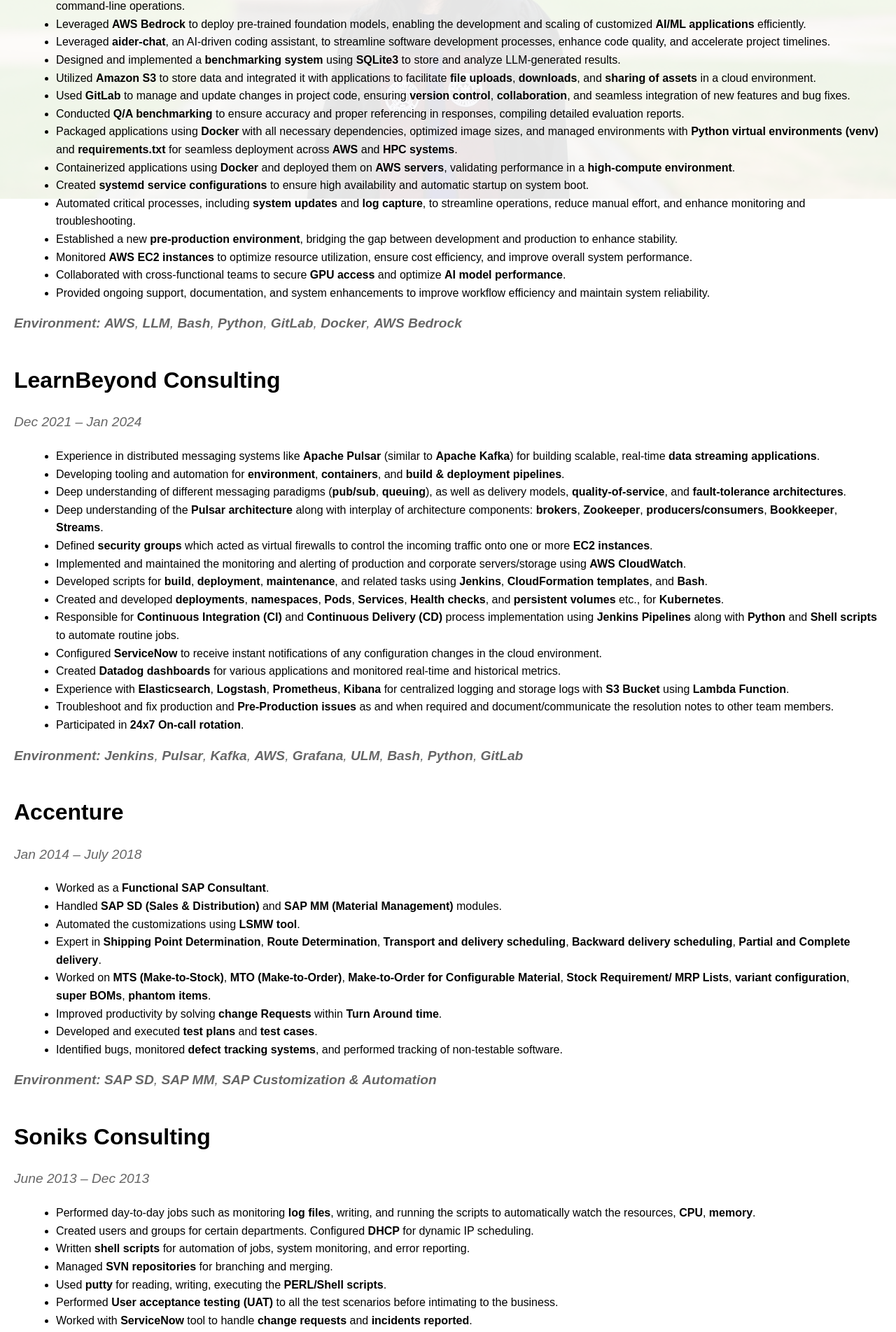
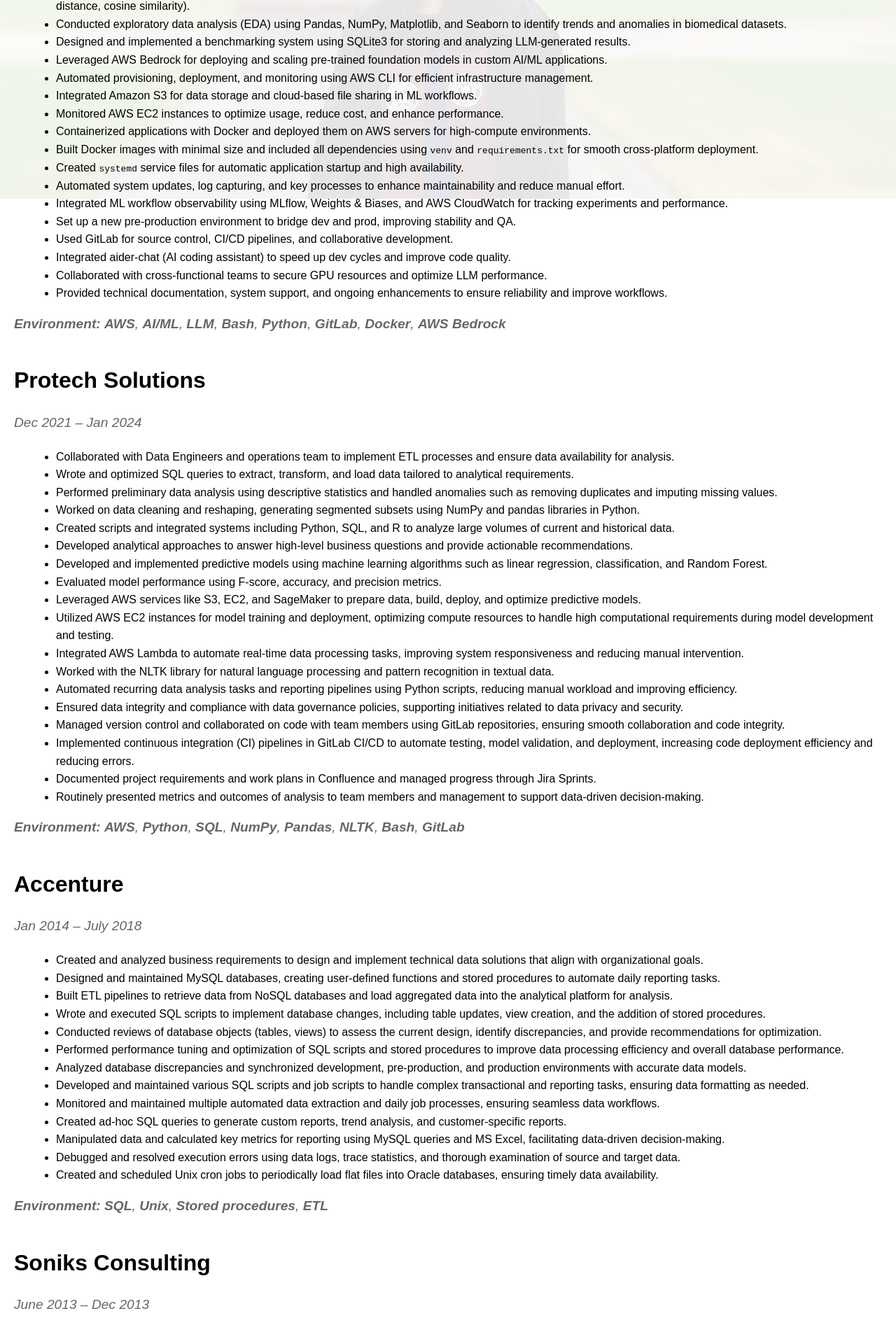
Before and after one commit to spurthib/mobile-portfolio, a Next.js app: page /experience in a window 1280 px wide. Shown: the part 516-2419 px from the top of the page at 70% size. Built offline with nearby package versions, Linux system fonts and the light colour scheme.

Commit message:
updating font

```diff
--- a/app/experience/page.js
+++ b/app/experience/page.js
@@ -17,54 +17,62 @@
         <h2 style={{ fontSize: '2rem', marginBottom: '10px', '@media (max-width: 768px)': { fontSize: '1.5rem' } }}>U.S. Food & Drug Administration (FDA)</h2>
         <p style={{ fontSize: '1.2rem', marginBottom: '20px', fontStyle: 'italic' }}>Jan 2024 – Present</p>
         <ul style={{ listStyleType: 'disc', marginLeft: '20px', '@media (max-width: 768px)': { marginLeft: '10px' } }}>
-          <li>Explored and identified datasets for <strong>large language models (LLMs)</strong>, focusing on <strong>question-answering tasks</strong> for biomedical and scientific research.</li>
-          <li>Performed thorough <strong>data cleaning</strong> and <strong>preprocessing</strong> to prepare datasets for <strong>LLM-based tasks</strong>.</li>
-          <li>Tested various LLM models, including <strong>Llama 3</strong>, <strong>Llama 3.1</strong>, <strong>Llama 3.2</strong>, and <strong>Llama 3.3</strong>, to evaluate their performance in terms of <strong>response quality</strong>, <strong>accuracy</strong>, and <strong>response time</strong>.</li>
-          <li>Developed <strong>Python scripts</strong> for end-to-end processing, including dataset formatting, prompt creation, output generation, and performance comparison using metrics like <strong>Euclidean distance</strong> and <strong>cosine similarity</strong>.</li>
-          <li>Utilized <strong>Nomic Embed</strong> model for calculating embedding vectors to enhance similarity comparisons and improve response accuracy.</li>
-          <li>Configured and managed <strong>AWS CLI</strong> to interact with AWS services, automating tasks such as <strong>resource provisioning</strong>, <strong>deployments</strong>, and <strong>monitoring</strong> through command-line operations.</li>
-          <li>Leveraged <strong>AWS Bedrock</strong> to deploy pre-trained foundation models, enabling the development and scaling of customized <strong>AI/ML applications</strong> efficiently.</li>
-          <li>Leveraged <strong>aider-chat</strong>, an AI-driven coding assistant, to streamline software development processes, enhance code quality, and accelerate project timelines.</li>
-          <li>Designed and implemented a <strong>benchmarking system</strong> using <strong>SQLite3</strong> to store and analyze LLM-generated results.</li>
-          <li>Utilized <strong>Amazon S3</strong> to store data and integrated it with applications to facilitate <strong>file uploads</strong>, <strong>downloads</strong>, and <strong>sharing of assets</strong> in a cloud environment.</li>
-          <li>Used <strong>GitLab</strong> to manage and update changes in project code, ensuring <strong>version control</strong>, <strong>collaboration</strong>, and seamless integration of new features and bug fixes.</li>
-          <li>Conducted <strong>Q/A benchmarking</strong> to ensure accuracy and proper referencing in responses, compiling detailed evaluation reports.</li>
-          <li>Packaged applications using <strong>Docker</strong> with all necessary dependencies, optimized image sizes, and managed environments with <strong>Python virtual environments (venv)</strong> and <strong>requirements.txt</strong> for seamless deployment across <strong>AWS</strong> and <strong>HPC systems</strong>.</li>
-          <li>Containerized applications using <strong>Docker</strong> and deployed them on <strong>AWS servers</strong>, validating performance in a <strong>high-compute environment</strong>.</li>
-          <li>Created <strong>systemd service configurations</strong> to ensure high availability and automatic startup on system boot.</li>
-          <li>Automated critical processes, including <strong>system updates</strong> and <strong>log capture</strong>, to streamline operations, reduce manual effort, and enhance monitoring and troubleshooting.</li>
-          <li>Established a new <strong>pre-production environment</strong>, bridging the gap between development and production to enhance stability.</li>
-          <li>Monitored <strong>AWS EC2 instances</strong> to optimize resource utilization, ensure cost efficiency, and improve overall system performance.</li>
-          <li>Collaborated with cross-functional teams to secure <strong>GPU access</strong> and optimize <strong>AI model performance</strong>.</li>
-          <li>Provided ongoing support, documentation, and system enhancements to improve workflow efficiency and maintain system reliability.</li>
+          <li>Explored and identified datasets for large language models (LLMs), focusing on question-answering tasks in biomedical and scientific research.</li>
+          <li>Tested various LLMs including Llama and Mistral AI, evaluating response quality, accuracy, and latency.</li>
+          <li>Applied advanced statistical techniques to validate model performance and ensure robustness.</li>
+          <li>Developed and fine-tuned custom evaluation pipelines using metrics such as precision, recall, F1-score, BLEU, and ROUGE.</li>
+          <li>Conducted Q/A benchmarking to verify accuracy and citation validity, producing detailed evaluation reports.</li>
+          <li>Utilized Nomic Embed for generating embedding vectors to improve similarity comparisons and LLM response accuracy.</li>
+          <li>Performed comprehensive data cleaning and preprocessing to prepare datasets for LLM tasks.</li>
+          <li>Created Python scripts for end-to-end pipeline automation: dataset formatting, prompt generation, output handling, and metric-based comparisons (Euclidean distance, cosine similarity).</li>
+          <li>Conducted exploratory data analysis (EDA) using Pandas, NumPy, Matplotlib, and Seaborn to identify trends and anomalies in biomedical datasets.</li>
+          <li>Designed and implemented a benchmarking system using SQLite3 for storing and analyzing LLM-generated results.</li>
+          <li>Leveraged AWS Bedrock for deploying and scaling pre-trained foundation models in custom AI/ML applications.</li>
+          <li>Automated provisioning, deployment, and monitoring using AWS CLI for efficient infrastructure management.</li>
+          <li>Integrated Amazon S3 for data storage and cloud-based file sharing in ML workflows.</li>
+          <li>Monitored AWS EC2 instances to optimize usage, reduce cost, and enhance performance.</li>
+          <li>Containerized applications with Docker and deployed them on AWS servers for high-compute environments.</li>
+          <li>Built Docker images with minimal size and included all dependencies using <code>venv</code> and <code>requirements.txt</code> for smooth cross-platform deployment.</li>
+          <li>Created <code>systemd</code> service files for automatic application startup and high availability.</li>
+          <li>Automated system updates, log capturing, and key processes to enhance maintainability and reduce manual effort.</li>
+          <li>Integrated ML workflow observability using MLflow, Weights & Biases, and AWS CloudWatch for tracking experiments and performance.</li>
+          <li>Set up a new pre-production environment to bridge dev and prod, improving stability and QA.</li>
+          <li>Used GitLab for source control, CI/CD pipelines, and collaborative development.</li>
+          <li>Integrated aider-chat (AI coding assistant) to speed up dev cycles and improve code quality.</li>
+          <li>Collaborated with cross-functional teams to secure GPU resources and optimize LLM performance.</li>
+          <li>Provided technical documentation, system support, and ongoing enhancements to ensure reliability and improve workflows.</li>
         </ul>
         <p style={{ fontSize: '1.2rem', marginTop: '10px', fontStyle: 'italic' }}>
-          <strong>Environment:</strong> <strong>AWS</strong>, <strong>LLM</strong>, <strong>Bash</strong>, <strong>Python</strong>, <strong>GitLab</strong>, <strong>Docker</strong>, <strong>AWS Bedrock</strong>
+          <strong>Environment:</strong> <strong>AWS</strong>, <strong>AI/ML</strong>, <strong>LLM</strong>, <strong>Bash</strong>, <strong>Python</strong>, <strong>GitLab</strong>, <strong>Docker</strong>, <strong>AWS Bedrock</strong>
         </p>
       </div>
 
-      {/* LearnBeyond Consulting Section */}
+      {/* Protech Solutions Section */}
       <div style={{ marginBottom: '40px' }}>
-        <h2 style={{ fontSize: '2rem', marginBottom: '10px', '@media (max-width: 768px)': { fontSize: '1.5rem' } }}>LearnBeyond Consulting</h2>
+        <h2 style={{ fontSize: '2rem', marginBottom: '10px', '@media (max-width: 768px)': { fontSize: '1.5rem' } }}>Protech Solutions</h2>
         <p style={{ fontSize: '1.2rem', marginBottom: '20px', fontStyle: 'italic' }}>Dec 2021 – Jan 2024</p>
         <ul style={{ listStyleType: 'disc', marginLeft: '20px', '@media (max-width: 768px)': { marginLeft: '10px' } }}>
-          <li>Experience in distributed messaging systems like <strong>Apache Pulsar</strong> (similar to <strong>Apache Kafka</strong>) for building scalable, real-time <strong>data streaming applications</strong>.</li>
-          <li>Developing tooling and automation for <strong>environment</strong>, <strong>containers</strong>, and <strong>build & deployment pipelines</strong>.</li>
-          <li>Deep understanding of different messaging paradigms (<strong>pub/sub</strong>, <strong>queuing</strong>), as well as delivery models, <strong>quality-of-service</strong>, and <strong>fault-tolerance architectures</strong>.</li>
-          <li>Deep understanding of the <strong>Pulsar architecture</strong> along with interplay of architecture components: <strong>brokers</strong>, <strong>Zookeeper</strong>, <strong>producers/consumers</strong>, <strong>Bookkeeper</strong>, <strong>Streams</strong>.</li>
-          <li>Defined <strong>security groups</strong> which acted as virtual firewalls to control the incoming traffic onto one or more <strong>EC2 instances</strong>.</li>
-          <li>Implemented and maintained the monitoring and alerting of production and corporate servers/storage using <strong>AWS CloudWatch</strong>.</li>
-          <li>Developed scripts for <strong>build</strong>, <strong>deployment</strong>, <strong>maintenance</strong>, and related tasks using <strong>Jenkins</strong>, <strong>CloudFormation templates</strong>, and <strong>Bash</strong>.</li>
-          <li>Created and developed <strong>deployments</strong>, <strong>namespaces</strong>, <strong>Pods</strong>, <strong>Services</strong>, <strong>Health checks</strong>, and <strong>persistent volumes</strong> etc., for <strong>Kubernetes</strong>.</li>
-          <li>Responsible for <strong>Continuous Integration (CI)</strong> and <strong>Continuous Delivery (CD)</strong> process implementation using <strong>Jenkins Pipelines</strong> along with <strong>Python</strong> and <strong>Shell scripts</strong> to automate routine jobs.</li>
-          <li>Configured <strong>ServiceNow</strong> to receive instant notifications of any configuration changes in the cloud environment.</li>
-          <li>Created <strong>Datadog dashboards</strong> for various applications and monitored real-time and historical metrics.</li>
-          <li>Experience with <strong>Elasticsearch</strong>, <strong>Logstash</strong>, <strong>Prometheus</strong>, <strong>Kibana</strong> for centralized logging and storage logs with <strong>S3 Bucket</strong> using <strong>Lambda Function</strong>.</li>
-          <li>Troubleshoot and fix production and <strong>Pre-Production issues</strong> as and when required and document/communicate the resolution notes to other team members.</li>
-          <li>Participated in <strong>24x7 On-call rotation</strong>.</li>
+          <li>Collaborated with Data Engineers and operations team to implement ETL processes and ensure data availability for analysis.</li>
+          <li>Wrote and optimized SQL queries to extract, transform, and load data tailored to analytical requirements.</li>
+          <li>Performed preliminary data analysis using descriptive statistics and handled anomalies such as removing duplicates and imputing missing values.</li>
+          <li>Worked on data cleaning and reshaping, generating segmented subsets using NumPy and pandas libraries in Python.</li>
+          <li>Created scripts and integrated systems including Python, SQL, and R to analyze large volumes of current and historical data.</li>
+          <li>Developed analytical approaches to answer high-level business questions and provide actionable recommendations.</li>
+          <li>Developed and implemented predictive models using machine learning algorithms such as linear regression, classification, and Random Forest.</li>
+          <li>Evaluated model performance using F-score, accuracy, and precision metrics.</li>
+          <li>Leveraged AWS services like S3, EC2, and SageMaker to prepare data, build, deploy, and optimize predictive models.</li>
+          <li>Utilized AWS EC2 instances for model training and deployment, optimizing compute resources to handle high computational requirements during model development and testing.</li>
+          <li>Integrated AWS Lambda to automate real-time data processing tasks, improving system responsiveness and reducing manual intervention.</li>
+          <li>Worked with the NLTK library for natural language processing and pattern recognition in textual data.</li>
+          <li>Automated recurring data analysis tasks and reporting pipelines using Python scripts, reducing manual workload and improving efficiency.</li>
+          <li>Ensured data integrity and compliance with data governance policies, supporting initiatives related to data privacy and security.</li>
+          <li>Managed version control and collaborated on code with team members using GitLab repositories, ensuring smooth collaboration and code integrity.</li>
+          <li>Implemented continuous integration (CI) pipelines in GitLab CI/CD to automate testing, model validation, and deployment, increasing code deployment efficiency and reducing errors.</li>
+          <li>Documented project requirements and work plans in Confluence and managed progress through Jira Sprints.</li>
+          <li>Routinely presented metrics and outcomes of analysis to team members and management to support data-driven decision-making.</li>
         </ul>
         <p style={{ fontSize: '1.2rem', marginTop: '10px', fontStyle: 'italic' }}>
-          <strong>Environment:</strong> <strong>Jenkins</strong>, <strong>Pulsar</strong>, <strong>Kafka</strong>, <strong>AWS</strong>, <strong>Grafana</strong>, <strong>ULM</strong>, <strong>Bash</strong>, <strong>Python</strong>, <strong>GitLab</strong>
+          <strong>Environment:</strong> <strong>AWS</strong>, <strong>Python</strong>, <strong>SQL</strong>, <strong>NumPy</strong>, <strong>Pandas</strong>, <strong>NLTK</strong>, <strong>Bash</strong>, <strong>GitLab</strong>
         </p>
       </div>
 
@@ -73,17 +81,22 @@
         <h2 style={{ fontSize: '2rem', marginBottom: '10px', '@media (max-width: 768px)': { fontSize: '1.5rem' } }}>Accenture</h2>
         <p style={{ fontSize: '1.2rem', marginBottom: '20px', fontStyle: 'italic' }}>Jan 2014 – July 2018</p>
         <ul style={{ listStyleType: 'disc', marginLeft: '20px', '@media (max-width: 768px)': { marginLeft: '10px' } }}>
-          <li>Worked as a <strong>Functional SAP Consultant</strong>.</li>
-          <li>Handled <strong>SAP SD (Sales & Distribution)</strong> and <strong>SAP MM (Material Management)</strong> modules.</li>
-          <li>Automated the customizations using <strong>LSMW tool</strong>.</li>
-          <li>Expert in <strong>Shipping Point Determination</strong>, <strong>Route Determination</strong>, <strong>Transport and delivery scheduling</strong>, <strong>Backward delivery scheduling</strong>, <strong>Partial and Complete delivery</strong>.</li>
-          <li>Worked on <strong>MTS (Make-to-Stock)</strong>, <strong>MTO (Make-to-Order)</strong>, <strong>Make-to-Order for Configurable Material</strong>, <strong>Stock Requirement/ MRP Lists</strong>, <strong>variant configuration</strong>, <strong>super BOMs</strong>, <strong>phantom items</strong>.</li>
-          <li>Improved productivity by solving <strong>change Requests</strong> within <strong>Turn Around time</strong>.</li>
-          <li>Developed and executed <strong>test plans</strong> and <strong>test cases</strong>.</li>
-          <li>Identified bugs, monitored <strong>defect tracking systems</strong>, and performed tracking of non-testable software.</li>
+          <li>Created and analyzed business requirements to design and implement technical data solutions that align with organizational goals.</li>
+          <li>Designed and maintained MySQL databases, creating user-defined functions and stored procedures to automate daily reporting tasks.</li>
+          <li>Built ETL pipelines to retrieve data from NoSQL databases and load aggregated data into the analytical platform for analysis.</li>
+          <li>Wrote and executed SQL scripts to implement database changes, including table updates, view creation, and the addition of stored procedures.</li>
+          <li>Conducted reviews of database objects (tables, views) to assess the current design, identify discrepancies, and provide recommendations for optimization.</li>
+          <li>Performed performance tuning and optimization of SQL scripts and stored procedures to improve data processing efficiency and overall database performance.</li>
+          <li>Analyzed database discrepancies and synchronized development, pre-production, and production environments with accurate data models.</li>
+          <li>Developed and maintained various SQL scripts and job scripts to handle complex transactional and reporting tasks, ensuring data formatting as needed.</li>
+          <li>Monitored and maintained multiple automated data extraction and daily job processes, ensuring seamless data workflows.</li>
+          <li>Created ad-hoc SQL queries to generate custom reports, trend analysis, and customer-specific reports.</li>
+          <li>Manipulated data and calculated key metrics for reporting using MySQL queries and MS Excel, facilitating data-driven decision-making.</li>
+          <li>Debugged and resolved execution errors using data logs, trace statistics, and thorough examination of source and target data.</li>
+          <li>Created and scheduled Unix cron jobs to periodically load flat files into Oracle databases, ensuring timely data availability.</li>
         </ul>
         <p style={{ fontSize: '1.2rem', marginTop: '10px', fontStyle: 'italic' }}>
-          <strong>Environment:</strong> <strong>SAP SD</strong>, <strong>SAP MM</strong>, <strong>SAP Customization & Automation</strong>
+          <strong>Environment:</strong> <strong>SQL</strong>, <strong>Unix</strong>, <strong>Stored procedures</strong>, <strong>ETL</strong>
         </p>
       </div>
 
@@ -92,21 +105,17 @@
         <h2 style={{ fontSize: '2rem', marginBottom: '10px', '@media (max-width: 768px)': { fontSize: '1.5rem' } }}>Soniks Consulting</h2>
         <p style={{ fontSize: '1.2rem', marginBottom: '20px', fontStyle: 'italic' }}>June 2013 – Dec 2013</p>
         <ul style={{ listStyleType: 'disc', marginLeft: '20px', '@media (max-width: 768px)': { marginLeft: '10px' } }}>
-          <li>Performed day-to-day jobs such as monitoring <strong>log files</strong>, writing, and running the scripts to automatically watch the resources, <strong>CPU</strong>, <strong>memory</strong>.</li>
-          <li>Created users and groups for certain departments. Configured <strong>DHCP</strong> for dynamic IP scheduling.</li>
-          <li>Written <strong>shell scripts</strong> for automation of jobs, system monitoring, and error reporting.</li>
-          <li>Managed <strong>SVN repositories</strong> for branching and merging.</li>
-          <li>Used <strong>putty</strong> for reading, writing, executing the <strong>PERL/Shell scripts</strong>.</li>
-          <li>Performed <strong>User acceptance testing (UAT)</strong> to all the test scenarios before intimating to the business.</li>
-          <li>Worked with <strong>ServiceNow</strong> tool to handle <strong>change requests</strong> and <strong>incidents reported</strong>.</li>
-          <li>Monitored servers and escalated <strong>emergency technical issues</strong> beyond scope to maintain optimum up-time.</li>
-          <li>Strong scripting skills (<strong>Python</strong>, <strong>bash</strong>) to design and implement automation within the infrastructure.</li>
-          <li>Provided <strong>after-hours on-call support</strong> by participating in the <strong>on-call rotation</strong>.</li>
-          <li>Prepared various <strong>statistical</strong> and <strong>financial reports</strong> using <strong>MS Excel</strong>.</li>
-          <li>Strong <strong>verbal</strong> and <strong>written communication skills</strong>, and an ability to work on project teams, with stakeholders, and across departments.</li>
+          <li>Assisted in gathering and analyzing business requirements to create data-driven insights for decision-making.</li>
+          <li>Cleaned, transformed, and organized data from various sources to prepare it for analysis using Excel and SQL.</li>
+          <li>Performed basic data analysis using descriptive statistics, identifying trends and patterns to support business operations.</li>
+          <li>Wrote simple SQL queries to extract data from databases and performed data manipulation tasks for reporting purposes.</li>
+          <li>Developed and maintained basic reports and dashboards to track key performance indicators (KPIs) and business metrics.</li>
+          <li>Participated in team meetings to discuss ongoing projects, provide progress updates, and receive feedback from senior data analysts.</li>
+          <li>Prepared various statistical and financial reports using MS Excel.</li>
+          <li>Strong verbal and written communication skills, and an ability to work on project teams, with stakeholders, and across departments.</li>
         </ul>
         <p style={{ fontSize: '1.2rem', marginTop: '10px', fontStyle: 'italic' }}>
-          <strong>Environment:</strong> <strong>Linux</strong>, <strong>Bash script</strong>, <strong>MS Office</strong>, <strong>SVN</strong>
+          <strong>Environment:</strong> <strong>Linux</strong>, <strong>Bash script</strong>, <strong>MS Office</strong>, <strong>SQL</strong>
         </p>
       </div>
     </div>
--- a/app/page.js
+++ b/app/page.js
@@ -21,7 +21,7 @@
         lineHeight: "1.6",
         color: "#000",
       }}>
-        I am a <span style={{ fontWeight: "normal" }}>Software Engineer</span> with expertise in
+        I am a <span style={{ fontWeight: "normal" }}>Data Scientist</span> with expertise in
         <span style={{ fontWeight: "normal" }}> AI/ML</span>,
         <span style={{ fontWeight: "normal" }}> Large Language Models (LLMs)</span>, and
         <span style={{ fontWeight: "normal" }}> Cloud Computing</span>.
```
